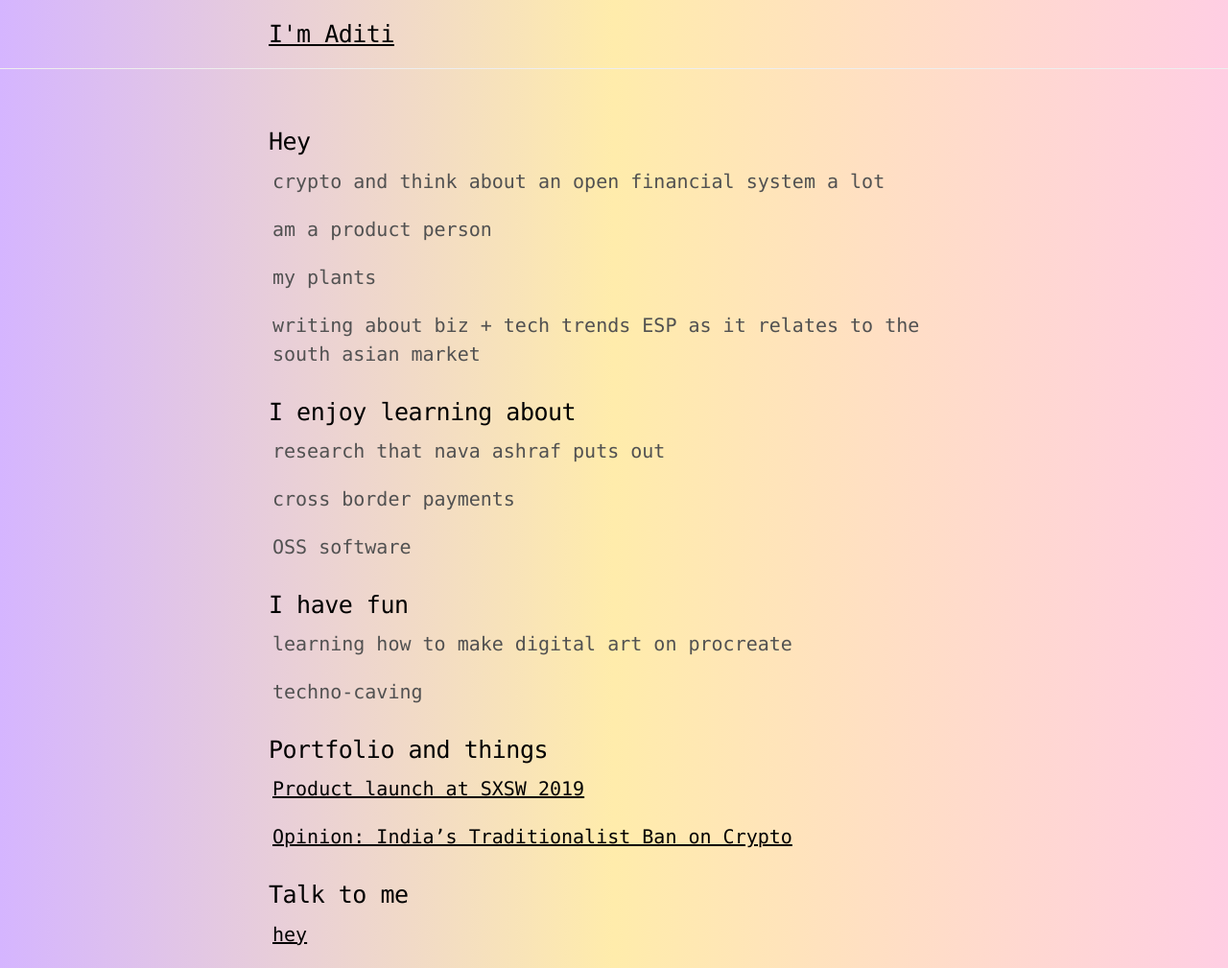
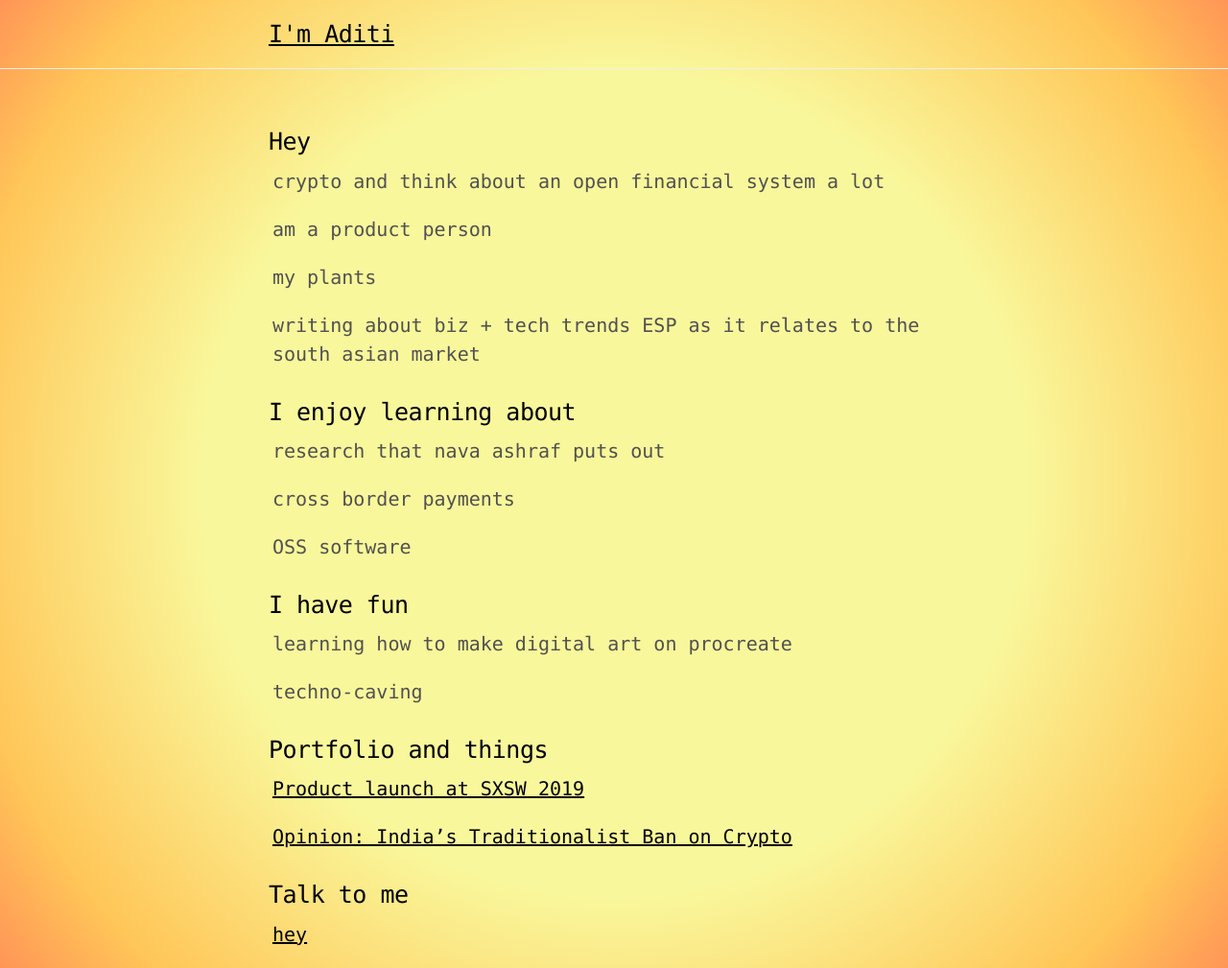
Before and after one commit to adeets-22/adeets-22.github.io, a Jekyll site: the page built from index.md, in a window 1280 px wide. Shown: the whole page at 96% size. Built offline with Jekyll 4.4.1, drawn with Linux system fonts in a browser that asks for light colours.

Commit message:
Update poole.css

```diff
--- a/public/css/poole.css
+++ b/public/css/poole.css
@@ -51,8 +51,8 @@ html {
   font-family: "Helvetica Neue", Helvetica, Arial, sans-serif;
   font-size: 16px;
   line-height: 1.5;
-  background: rgb(213,181,255);
-  background: linear-gradient(90deg, rgba(213,181,255,1) 0%, rgba(255,236,171,1) 50%, rgba(255,206,227,1) 100%);
+  background: rgb(249,247,155);
+  background: radial-gradient(circle, rgba(249,247,155,1) 53%, rgba(255,198,88,1) 85%, rgba(255,149,86,1) 100%);
 }
 @media (min-width: 38em) {
   html {
@@ -393,7 +393,7 @@ tbody tr:nth-child(odd) th {
 }
 
 ::selection {
-  background-color: #D5B5FF;
+  background-color: #ffb87a;
   color: #FFECAB;
 }
 
```
